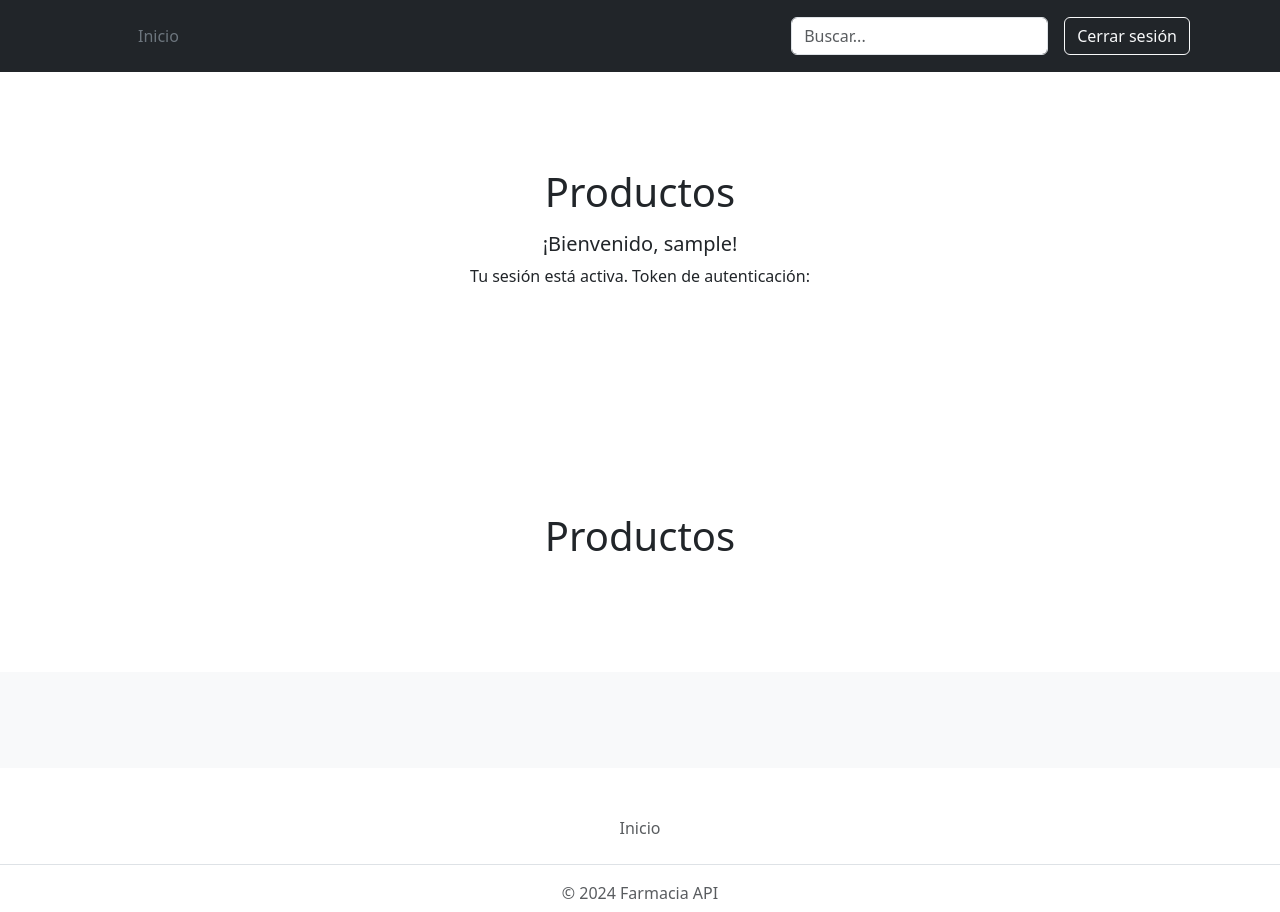
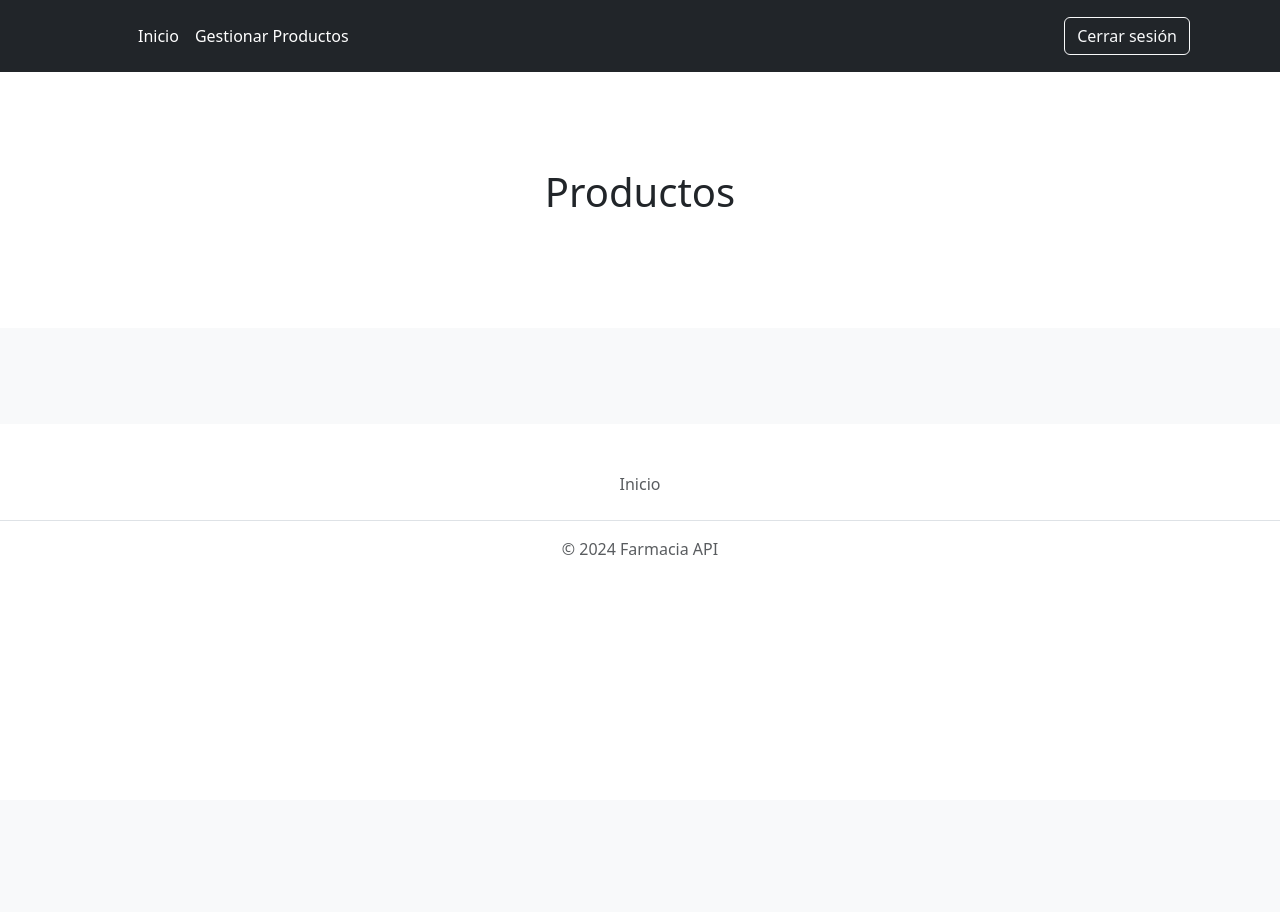
Before and after one commit to JotaDevMan/farmacia_rest, a Django app: page / in a window 1280 px wide. Shown: the top 912 px of the page. After the commit the page ends 555 px from the top, so only its background shows below. Run offline with Django 5.2, Linux system fonts and the light colour scheme; the visitor is signed in with stand-in values (Sample User, id 1); data that the repository does not hold is empty.

Commit message:
detalles

```diff
--- a/templates/base.html
+++ b/templates/base.html
@@ -16,20 +16,22 @@
             <a href="/" class="d-flex align-items-center mb-2 mb-lg-0 text-white text-decoration-none">
               <svg class="bi me-2" width="40" height="32" role="img" aria-label="Bootstrap"><use xlink:href="#bootstrap"/></svg>
             </a>
-
+            {% if user.is_authenticated %}
             <ul class="nav col-12 col-lg-auto me-lg-auto mb-2 justify-content-center mb-md-0">
-              <li><a href="/" class="nav-link px-2 text-secondary">Inicio</a></li>
+              <li><a href="/" class="nav-link px-2 text-white">Inicio</a></li>
+              <li><a href="{% url 'producto_lista' %}" class="nav-link px-2 text-white">Gestionar Productos</a></li>
             </ul>
 
+            <div class="text-end">
+              <a href="{% url 'cerrar_sesion' %}" class="btn btn-outline-light me-2">Cerrar sesión</a>
+            </div>
+            {%else%}
+            <ul class="nav col-12 col-lg-auto me-lg-auto mb-2 justify-content-center mb-md-0">
+              <li><a href="/" class="nav-link px-2 text-white">Inicio</a></li>
+            </ul>
             <form class="col-12 col-lg-auto mb-3 mb-lg-0 me-lg-3" role="search">
               <input type="search" class="form-control form-control-dark text-bg-white" placeholder="Buscar..." aria-label="Search">
             </form>
-            {% if user.is_authenticated %}
-            <div class="text-end">
-              <a href="{% url 'cerrar_sesion' %}" class="btn btn-outline-light me-2">Cerrar sesión</a>
-
-            </div>
-            {%else%}
             <div class="text-end">
               <a href="{% url 'login' %}" class="btn btn-outline-light me-2">Iniciar sesión</a>
               <a href="{% url 'register' %}" class="btn btn-warning">Registrarse</a>
--- a/templates/index.html
+++ b/templates/index.html
@@ -4,27 +4,7 @@
 {%block title %}Productos - Inicio{%endblock%}
 
 {%block content%}
-<section class="py-5 text-center container">
-    <div class="row py-lg-5">
-        <div class="col-lg-6 col-md-8 mx-auto">
-            <h1 class="fw-light">Productos</h1>
-            <p class="lead text-body-secondary"></p>
-            <p>
-                {% if request.user.is_authenticated %}
-                    <div>
-                        <h5>¡Bienvenido, {{ request.user.username }}!</h5>
-                        <p>Tu sesión está activa. Token de autenticación:</p>
-                        <pre>{{ request.session.token }}</pre> <!-- Mostrar el token si está en la sesión -->
-                    </div>
-                {% else %}
-                    <div>
-                        <h5>No estás autenticado.</h5>
-                    </div>
-                {% endif %}
-            </p>
-        </div>
-    </div>
-</section>
+
 <section class="py-5 text-center container">
     <div class="row py-lg-5">
         <div class="col-lg-6 col-md-8 mx-auto">
--- a/templates/product_details.html
+++ b/templates/product_details.html
@@ -32,7 +32,7 @@
             <div class="card card-body">
                 <form method="post" action="{% url 'producto_detalles' producto.id_producto %}">
                     {% csrf_token %}
-                    <input type="hidden" name="_method" value="PUT"> <!-- Indica que es un PUT -->
+                    <input type="hidden" name="_method" value="PUT">
                     <div class="mb-3">
                         <label for="nombre" class="form-label">Nombre</label>
                         <input type="text" class="form-control" id="nombre" name="nombre" value="{{ producto.nombre }}" required>
@@ -64,6 +64,6 @@
     {% endif %}
 
     <!-- Botón para volver -->
-    <a href="/api/" class="btn btn-secondary mt-4">Volver a la lista</a>
+    <a href="/api/productos/" class="btn btn-secondary mt-4">Volver a la lista</a>
 </div>
 {% endblock %}
```
